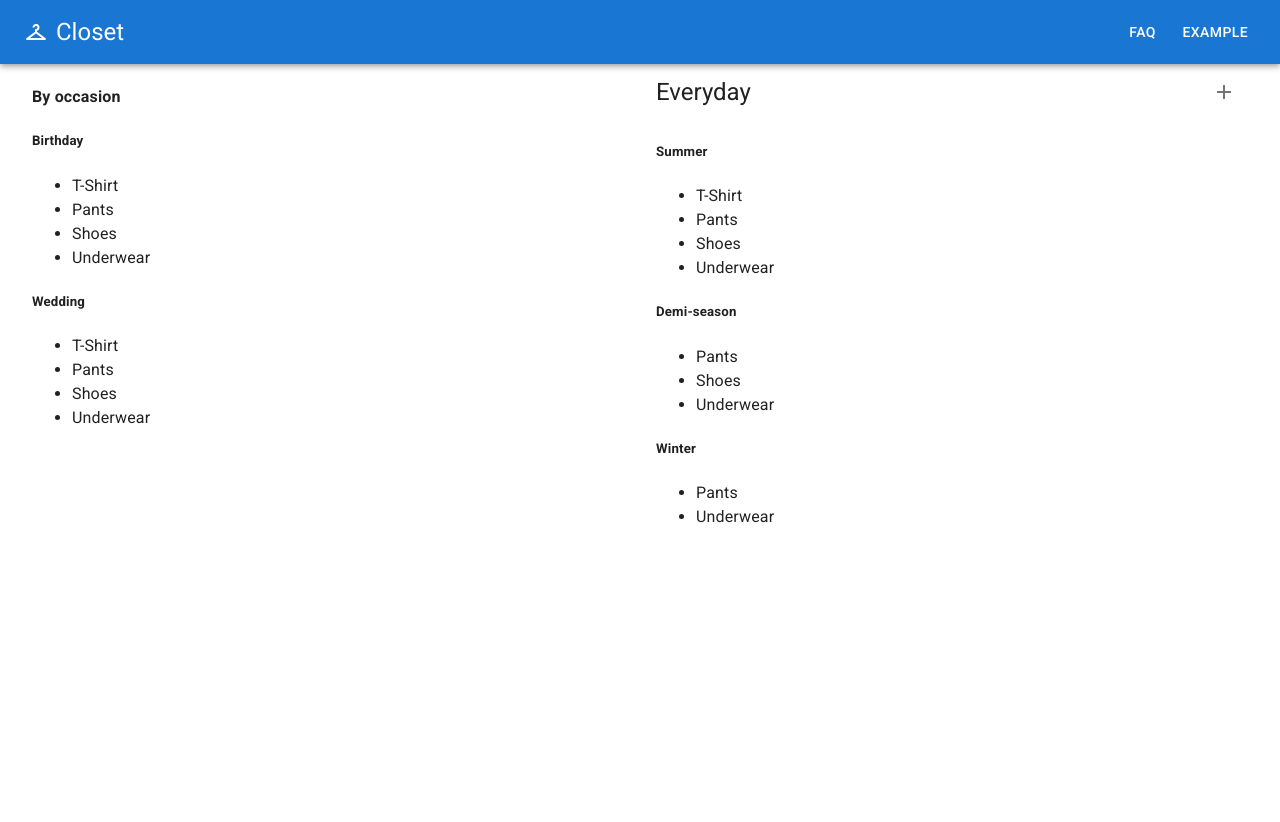
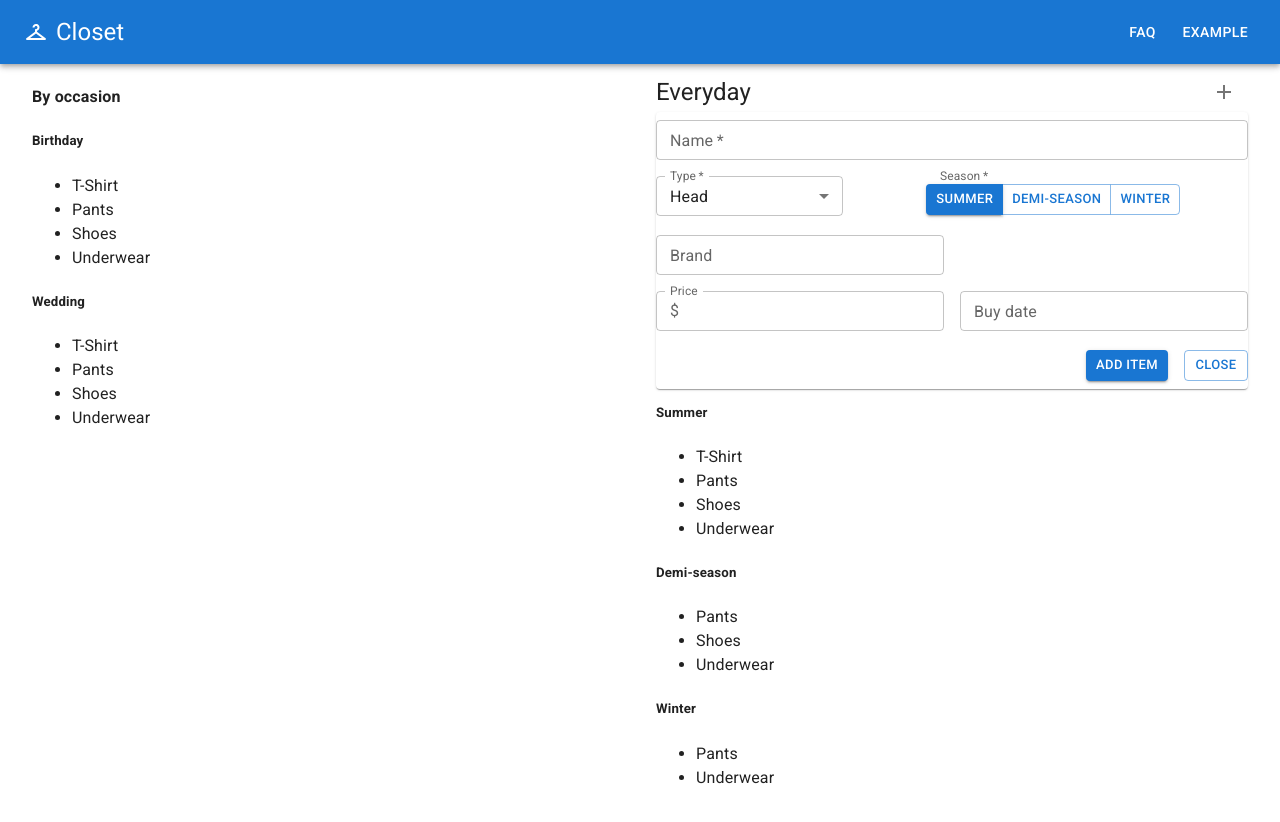
Before and after one commit to NeMaksym/closetdb-client, a React (Create React App) app: page / in a window 1280 px wide. Before the commit the page ends 800 px from the top, so only its background shows below. Built offline with nearby package versions, Linux system fonts and the light colour scheme.

Commit message:
Implement the "AddItemForm" component

```diff
--- a/package.json
+++ b/package.json
@@ -7,6 +7,7 @@
     "@emotion/styled": "^11.10.6",
     "@mui/icons-material": "^5.11.9",
     "@mui/material": "^5.11.10",
+    "@mui/x-date-pickers": "^5.0.20",
     "@testing-library/jest-dom": "^5.16.5",
     "@testing-library/react": "^13.4.0",
     "@testing-library/user-event": "^13.5.0",
@@ -14,11 +15,14 @@
     "@types/node": "^16.18.12",
     "@types/react": "^18.0.28",
     "@types/react-dom": "^18.0.11",
+    "date-fns": "^2.29.3",
+    "formik": "^2.2.9",
     "react": "^18.2.0",
     "react-dom": "^18.2.0",
     "react-scripts": "5.0.1",
     "typescript": "^4.9.5",
-    "web-vitals": "^2.1.4"
+    "web-vitals": "^2.1.4",
+    "yup": "^1.0.2"
   },
   "scripts": {
     "start": "react-scripts start",
--- /dev/null
+++ b/src/components/AddItemForm/AddItemForm.tsx
@@ -0,0 +1,194 @@
+import {
+  Paper,
+  TextField,
+  FormControl,
+  Select,
+  MenuItem,
+  InputLabel,
+  ButtonGroup,
+  Button,
+  InputAdornment,
+  FormHelperText,
+  Stack
+} from "@mui/material";
+import Grid from "@mui/material/Unstable_Grid2";
+import { DatePicker } from "@mui/x-date-pickers";
+import { FormikProps } from "formik";
+import { FormikValues } from "./AddItemFormContainer";
+import { Type, Season } from "../../types";
+
+interface AddItemFormProps {
+  formik: FormikProps<FormikValues>;
+}
+
+export const AddItemForm = ({ formik }: AddItemFormProps) => {
+  return (
+    <Paper elevation={1}>
+      <Grid container spacing={2}>
+        {/* Name */}
+        <Grid xs={12}>
+          <TextField
+            required
+            fullWidth
+            size="small"
+            id="name"
+            label="Name"
+            variant="outlined"
+            value={formik.values.name}
+            onChange={formik.handleChange}
+            error={formik.touched.name && Boolean(formik.errors.name)}
+            helperText={formik.touched.name && formik.errors.name}
+          />
+        </Grid>
+
+        {/* Type */}
+        <Grid xs={4}>
+          <FormControl
+            fullWidth
+            required
+            error={formik.touched.type && Boolean(formik.errors.type)}
+          >
+            <InputLabel id="type">Type</InputLabel>
+            <Select
+              size="small"
+              labelId="type"
+              id="type"
+              name="type"
+              label="Type"
+              value={formik.values.type}
+              onChange={formik.handleChange}
+            >
+              {Object.values(Type).map((type) => (
+                <MenuItem key={type} value={type}>
+                  {type}
+                </MenuItem>
+              ))}
+            </Select>
+            <FormHelperText>
+              {formik.touched.type && formik.errors.type}
+            </FormHelperText>
+          </FormControl>
+        </Grid>
+
+        {/* Season */}
+        <Grid xs={8} justifyContent="center">
+          <Stack direction="row" justifyContent="center">
+            <FormControl
+              required
+              error={formik.touched.season && Boolean(formik.errors.season)}
+            >
+              <InputLabel id="season" shrink>
+                Season
+              </InputLabel>
+              <ButtonGroup
+                aria-label="season picker"
+                size="small"
+                sx={{ mt: 1 }}
+              >
+                {Object.values(Season).map((season) => {
+                  const isSelected = formik.values.season.includes(season);
+
+                  return (
+                    <Button
+                      key={season}
+                      variant={isSelected ? "contained" : "outlined"}
+                      onClick={() => {
+                        if (isSelected) {
+                          formik.setFieldValue(
+                            "season",
+                            formik.values.season.filter((s) => s !== season)
+                          );
+                        } else {
+                          formik.setFieldValue("season", [
+                            ...formik.values.season,
+                            season
+                          ]);
+                        }
+                      }}
+                    >
+                      {season}
+                    </Button>
+                  );
+                })}
+              </ButtonGroup>
+              <FormHelperText>
+                {formik.touched.season && formik.errors.season}
+              </FormHelperText>
+            </FormControl>
+          </Stack>
+        </Grid>
+
+        {/* Brand */}
+        <Grid xs={6}>
+          <TextField
+            fullWidth
+            size="small"
+            id="brand"
+            label="Brand"
+            variant="outlined"
+            value={formik.values.brand}
+            onChange={formik.handleChange}
+            error={formik.touched.brand && Boolean(formik.errors.brand)}
+            helperText={formik.touched.brand && formik.errors.brand}
+          />
+        </Grid>
+        <Grid xs={6} />
+
+        {/* Price */}
+        <Grid xs={6}>
+          <TextField
+            fullWidth
+            size="small"
+            label="Price"
+            id="price"
+            InputProps={{
+              startAdornment: (
+                <InputAdornment position="start">$</InputAdornment>
+              )
+            }}
+            type="number"
+            inputProps={{ min: 0 }}
+            value={formik.values.price}
+            onChange={formik.handleChange}
+            error={formik.touched.price && Boolean(formik.errors.price)}
+            helperText={formik.touched.price && formik.errors.price}
+          />
+        </Grid>
+
+        {/* Buy date */}
+        <Grid xs={6}>
+          <FormControl
+            fullWidth
+            error={formik.touched.startDate && Boolean(formik.errors.startDate)}
+          >
+            <DatePicker
+              label="Buy date"
+              value={formik.values.startDate}
+              onChange={(newValue) =>
+                formik.setFieldValue("startDate", newValue)
+              }
+              renderInput={(params) => <TextField {...params} size="small" />}
+            />
+            <FormHelperText>
+              {formik.touched.startDate && formik.errors.startDate}
+            </FormHelperText>
+          </FormControl>
+        </Grid>
+        <Grid xs={12}>
+          <Stack spacing={2} direction="row" justifyContent="flex-end">
+            <Button
+              variant="contained"
+              size="small"
+              onClick={formik.submitForm}
+            >
+              Add Item
+            </Button>
+            <Button variant="outlined" size="small">
+              Close
+            </Button>
+          </Stack>
+        </Grid>
+      </Grid>
+    </Paper>
+  );
+};
--- /dev/null
+++ b/src/components/AddItemForm/AddItemFormContainer.tsx
@@ -0,0 +1,45 @@
+import { useFormik } from "formik";
+import * as yup from "yup";
+import { Type, Season } from "../../types";
+import { AddItemForm } from "./AddItemForm";
+
+const validationSchema = yup.object({
+  name: yup.string().required(),
+  type: yup.string().oneOf(Object.values(Type)).required(),
+  season: yup
+    .array()
+    .of(yup.string().oneOf(Object.values(Season)))
+    .min(1)
+    .required(),
+  brand: yup.string(),
+  price: yup.number().positive().integer(),
+  startDate: yup.date().nullable()
+});
+
+export interface FormikValues {
+  name: string;
+  type: Type;
+  season: Season[];
+  brand: string;
+  price: number | string;
+  startDate: Date | null;
+}
+
+export const AddItemFormContainer = () => {
+  const formik = useFormik<FormikValues>({
+    initialValues: {
+      name: "",
+      type: Type.Head,
+      season: [Season.Summer],
+      brand: "",
+      price: "",
+      startDate: null
+    },
+    validationSchema: validationSchema,
+    onSubmit: (values) => {
+      alert(JSON.stringify(values, null, 2));
+    }
+  });
+
+  return <AddItemForm formik={formik} />;
+};
--- /dev/null
+++ b/src/components/AddItemForm/index.ts
@@ -0,0 +1 @@
+export {AddItemFormContainer as AddItemForm} from './AddItemFormContainer';
--- a/src/components/Everyday/Everyday.tsx
+++ b/src/components/Everyday/Everyday.tsx
@@ -11,6 +11,8 @@ export const Everyday = ({ occasion }: EverydayProps) => {
   return (
     <>
       <GroupTitle title="Everyday" />
+
+      <AddItemForm />
 
       {Object.entries(seasons).map(([season, items]) => {
         if (!items.length) return null;
--- a/src/components/index.ts
+++ b/src/components/index.ts
@@ -3,3 +3,4 @@ export * from "./TwoColumnLayout";
 export * from "./Occasions";
 export * from "./Everyday";
 export * from "./GroupTitle";
+export * from './AddItemForm';
--- a/src/index.tsx
+++ b/src/index.tsx
@@ -1,6 +1,8 @@
 import React from "react";
 import ReactDOM from "react-dom/client";
-import CssBaseline from "@mui/material/CssBaseline";
+import { CssBaseline } from "@mui/material";
+import { LocalizationProvider } from "@mui/x-date-pickers";
+import { AdapterDateFns } from "@mui/x-date-pickers/AdapterDateFns";
 
 import App from "./App";
 import reportWebVitals from "./reportWebVitals";
@@ -12,7 +14,9 @@ const root = ReactDOM.createRoot(
 root.render(
   <React.StrictMode>
     <CssBaseline />
-    <App />
+    <LocalizationProvider dateAdapter={AdapterDateFns}>
+      <App />
+    </LocalizationProvider>
   </React.StrictMode>
 );
 
--- a/src/types.ts
+++ b/src/types.ts
@@ -1,15 +1,16 @@
 export enum Type {
-    Head = 'head',
-    Top = 'top',
-    Bottom = 'bottom',
-    Shoes = 'shoes',
-    Underwear = 'underwear',
+    Head = 'Head',
+    Top = 'Top',
+    Bottom = 'Bottom',
+    Shoes = 'Shoes',
+    Underwear = 'Underwear',
+    Accessories = 'Accessories',
 }
 
 export enum Season {
-    Summer = 'summer',
-    DemiSeason = 'demi-season',
-    Winter = 'winter',
+    Summer = 'Summer',
+    DemiSeason = 'Demi-season',
+    Winter = 'Winter',
 }
 
 export interface Occasion {
--- a/tsconfig.json
+++ b/tsconfig.json
@@ -14,7 +14,9 @@
     "resolveJsonModule": true,
     "isolatedModules": true,
     "noEmit": true,
-    "jsx": "react-jsx"
+    "jsx": "react-jsx",
+    "strictNullChecks": true,
+    "strictFunctionTypes": false,
   },
   "include": ["src"]
 }
```
Also changed, not shown: 1 other file (tests, documents, lock files or other folders).
